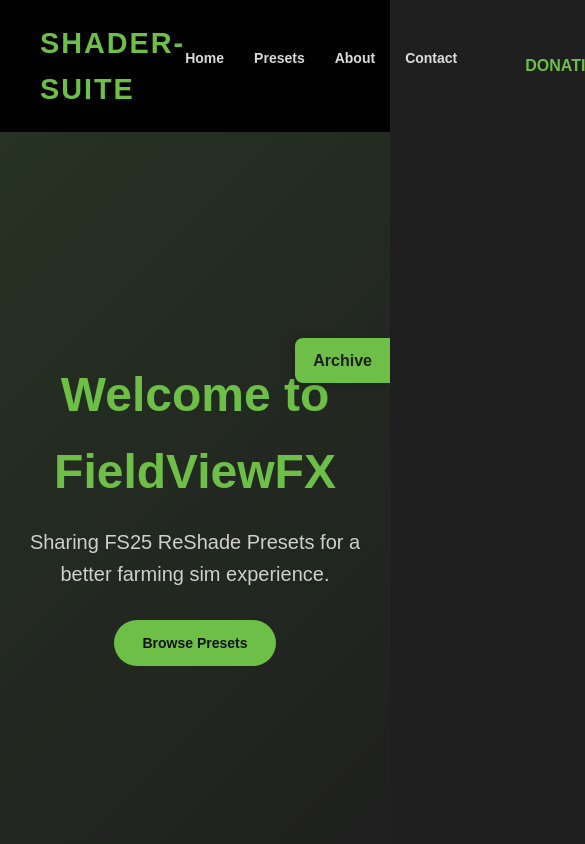
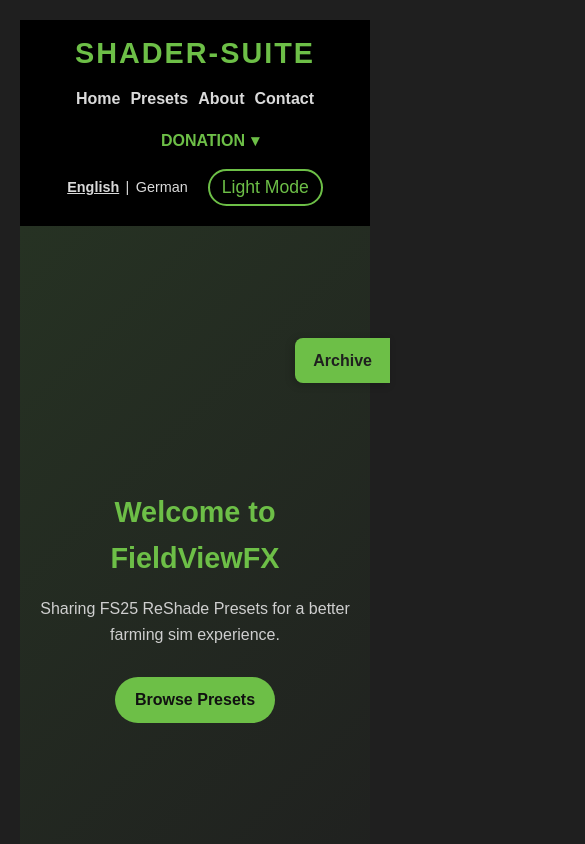
Before and after one commit to whiterunstudios/Shader-Suite.io, a plain HTML site: page index.html in a window 390 px wide. Shown: the top 844 px of the page, 585 px wide, since content can reach past the window. Drawn offline with nearby package versions, Linux system fonts and the light colour scheme.

Commit message:
Add files via upload

```diff
--- a/src/styles.css
+++ b/src/styles.css
@@ -746,31 +746,67 @@ body.light-mode .donate-buttons .paypal {
   outline: none;
 }
 
+
 @media (max-width: 600px) {
-  /* Beispiel: Schriftgrößen etwas kleiner machen */
-  body {
-    font-size: 14px;
+  /* Alles in einem Container mit Padding, damit nichts an den Rand stößt */
+  body, html {
+    padding: 10px;
+    margin: 0;
+    overflow-x: hidden;
   }
 
-  /* Beispiel: Breite von Containern anpassen */
-  .container {
-    width: 100%;
-    padding: 0 10px;
+  /* Header flex vertikal statt horizontal */
+  header {
+    flex-direction: column !important;
+    align-items: center !important;
+    padding: 10px !important;
   }
 
-  /* Beispiel: Navigation oder Menüs anders anordnen */
-  nav ul {
-    flex-direction: column;
+  .header-left, .header-center, .header-right {
+    flex: none !important;
+    width: 100% !important;
+    justify-content: center !important;
+    margin-bottom: 10px !important;
   }
 
-  /* Beispiel: Elemente stapeln statt nebeneinander */
-  .sidebar {
-    display: none;
+  /* Navigation Links auf mehreren Zeilen statt horizontal */
+  .main-nav {
+    flex-wrap: wrap !important;
+    gap: 10px !important;
+    justify-content: center !important;
   }
 
-  /* Beispiel: Bilder skalieren */
+  /* Hero Text kleiner machen */
+  .hero h1 {
+    font-size: 1.8rem !important;
+  }
+  .hero p {
+    font-size: 1rem !important;
+    max-width: 90vw !important;
+  }
+
+  /* Grid auf eine Spalte runterbrechen */
+  .presets-grid {
+    grid-template-columns: 1fr !important;
+    padding: 0 !important;
+    gap: 20px !important;
+  }
+
+  /* Bilder maximal 100% Breite */
   img {
-    max-width: 100%;
-    height: auto;
+    max-width: 100% !important;
+    height: auto !important;
+  }
+
+  /* Buttons nicht zu groß machen */
+  .btn, .download-btn {
+    padding: 10px 20px !important;
+    font-size: 1rem !important;
+  }
+
+  /* Texte und Abschnitte an Bildschirmbreite anpassen */
+  .about-section, .contact-section, .donate-section, .archive-section {
+    padding: 20px 10px !important;
+    max-width: 100% !important;
   }
 }
```
